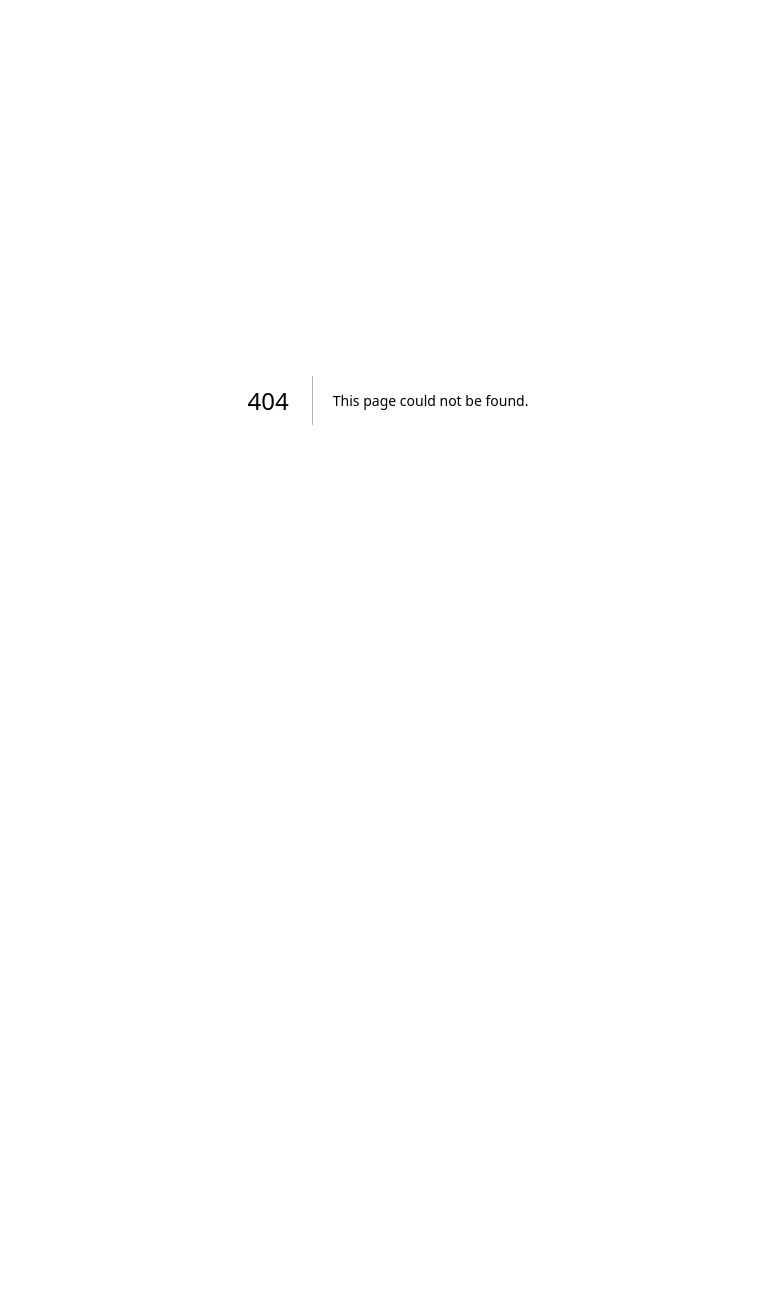
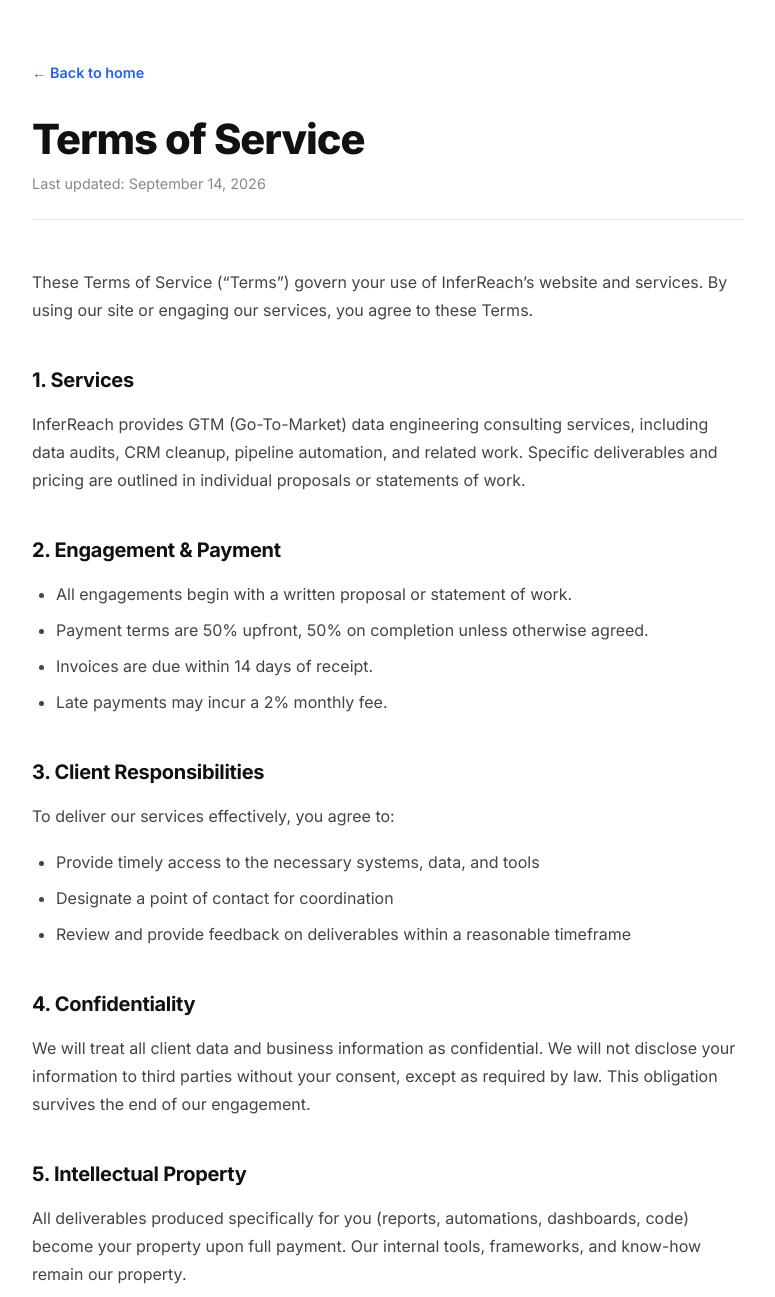
Before and after one commit to PrajwalRaj21/inferreach-main, a Next.js app: page /terms in a window 1280 px wide. Before the commit this address had no page. Shown: the top 1297 px of the page, without its empty margins (252-1027 px from the left). Before the commit the page ends 800 px from the top, so only its background shows below. Built offline with nearby package versions, Linux system fonts and the light colour scheme.

Commit message:
Add Terms of Service page outlining service details, client responsibilities, and legal terms

```diff
--- /dev/null
+++ b/app/terms/page.tsx
@@ -0,0 +1,108 @@
+import Link from 'next/link'
+
+export const metadata = {
+  title: 'Terms of Service | InferReach',
+  description: 'Terms governing the use of InferReach services.',
+}
+
+export default function Terms() {
+  return (
+    <main className="legal-page">
+      <div className="container legal-container">
+        <Link href="/" className="legal-back">← Back to home</Link>
+
+        <h1 className="legal-title">Terms of Service</h1>
+        <p className="legal-updated">Last updated: September 14, 2026</p>
+
+        <div className="legal-body">
+          <p>
+            These Terms of Service (&ldquo;Terms&rdquo;) govern your use of InferReach&rsquo;s website
+            and services. By using our site or engaging our services, you agree to these Terms.
+          </p>
+
+          <h2>1. Services</h2>
+          <p>
+            InferReach provides GTM (Go-To-Market) data engineering consulting services, including
+            data audits, CRM cleanup, pipeline automation, and related work. Specific deliverables
+            and pricing are outlined in individual proposals or statements of work.
+          </p>
+
+          <h2>2. Engagement & Payment</h2>
+          <ul>
+            <li>All engagements begin with a written proposal or statement of work.</li>
+            <li>Payment terms are 50% upfront, 50% on completion unless otherwise agreed.</li>
+            <li>Invoices are due within 14 days of receipt.</li>
+            <li>Late payments may incur a 2% monthly fee.</li>
+          </ul>
+
+          <h2>3. Client Responsibilities</h2>
+          <p>To deliver our services effectively, you agree to:</p>
+          <ul>
+            <li>Provide timely access to the necessary systems, data, and tools</li>
+            <li>Designate a point of contact for coordination</li>
+            <li>Review and provide feedback on deliverables within a reasonable timeframe</li>
+          </ul>
+
+          <h2>4. Confidentiality</h2>
+          <p>
+            We will treat all client data and business information as confidential. We will not
+            disclose your information to third parties without your consent, except as required by
+            law. This obligation survives the end of our engagement.
+          </p>
+
+          <h2>5. Intellectual Property</h2>
+          <p>
+            All deliverables produced specifically for you (reports, automations, dashboards, code)
+            become your property upon full payment. Our internal tools, frameworks, and know-how
+            remain our property.
+          </p>
+
+          <h2>6. Guarantees & Refunds</h2>
+          <p>
+            Our free audit is provided at no cost and no obligation. Paid engagements are subject
+            to the terms in the applicable statement of work. We stand behind our work — if a
+            deliverable does not meet the agreed specification, we will revise it at no additional
+            cost.
+          </p>
+
+          <h2>7. Limitation of Liability</h2>
+          <p>
+            To the maximum extent permitted by law, InferReach&rsquo;s total liability under any
+            engagement is limited to the fees paid for that engagement. We are not liable for
+            indirect, incidental, or consequential damages.
+          </p>
+
+          <h2>8. No Warranty</h2>
+          <p>
+            Our services are provided &ldquo;as is.&rdquo; While we aim for high quality, we make no
+            warranties about specific business outcomes such as revenue increases or lead conversion.
+          </p>
+
+          <h2>9. Termination</h2>
+          <p>
+            Either party may terminate an engagement with 14 days&rsquo; written notice. Fees for work
+            completed up to the termination date remain payable.
+          </p>
+
+          <h2>10. Governing Law</h2>
+          <p>
+            These Terms are governed by the laws of the jurisdiction in which InferReach is
+            registered. Any disputes will be resolved in the courts of that jurisdiction.
+          </p>
+
+          <h2>11. Changes</h2>
+          <p>
+            We may update these Terms from time to time. Continued use of our services after changes
+            constitutes acceptance of the new Terms.
+          </p>
+
+          <h2>12. Contact</h2>
+          <p>
+            Questions? Email us at{' '}
+            <a href="mailto:hello@inferreach.com" className="legal-link">hello@inferreach.com</a>.
+          </p>
+        </div>
+      </div>
+    </main>
+  )
+}
```
